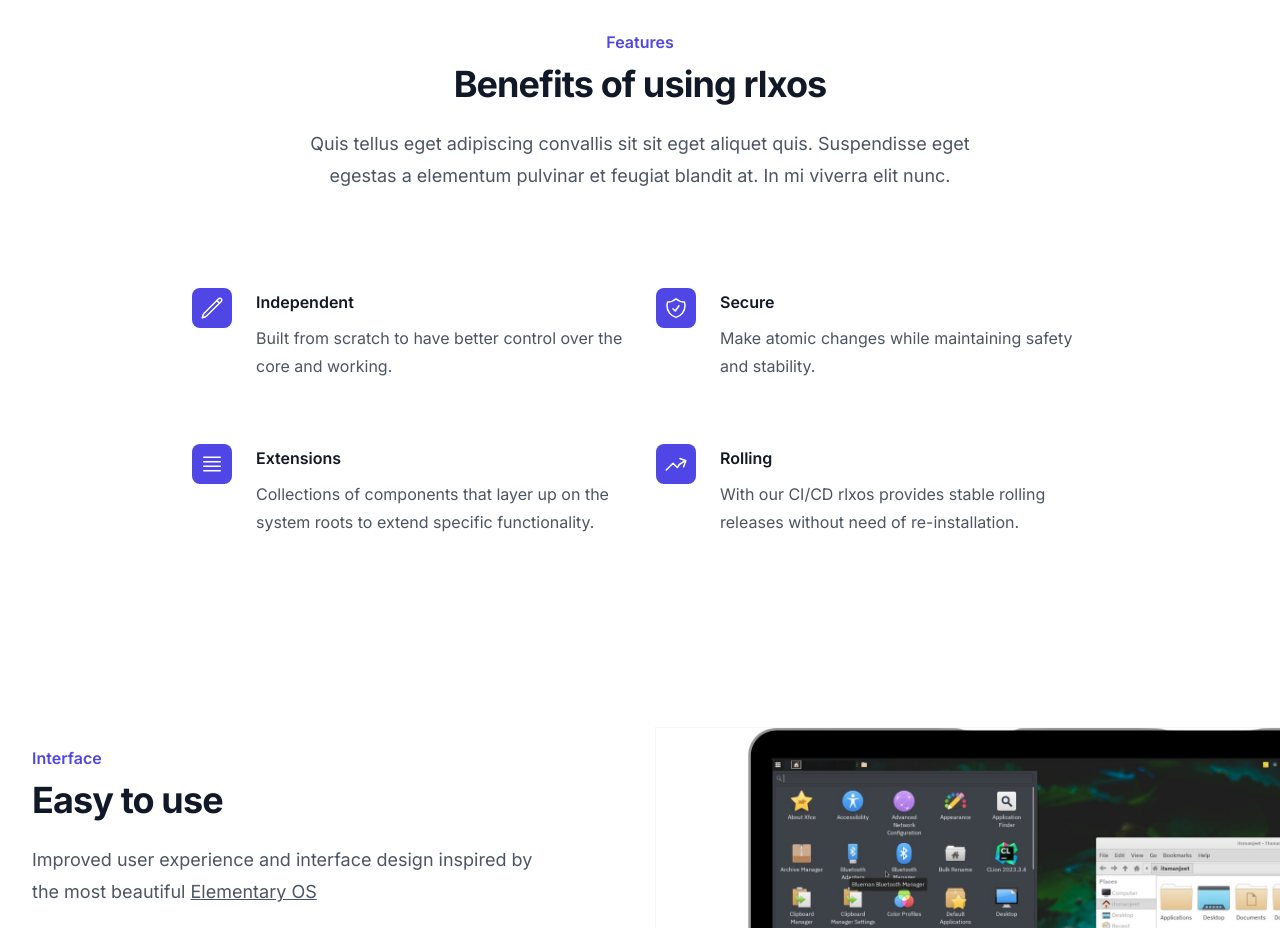
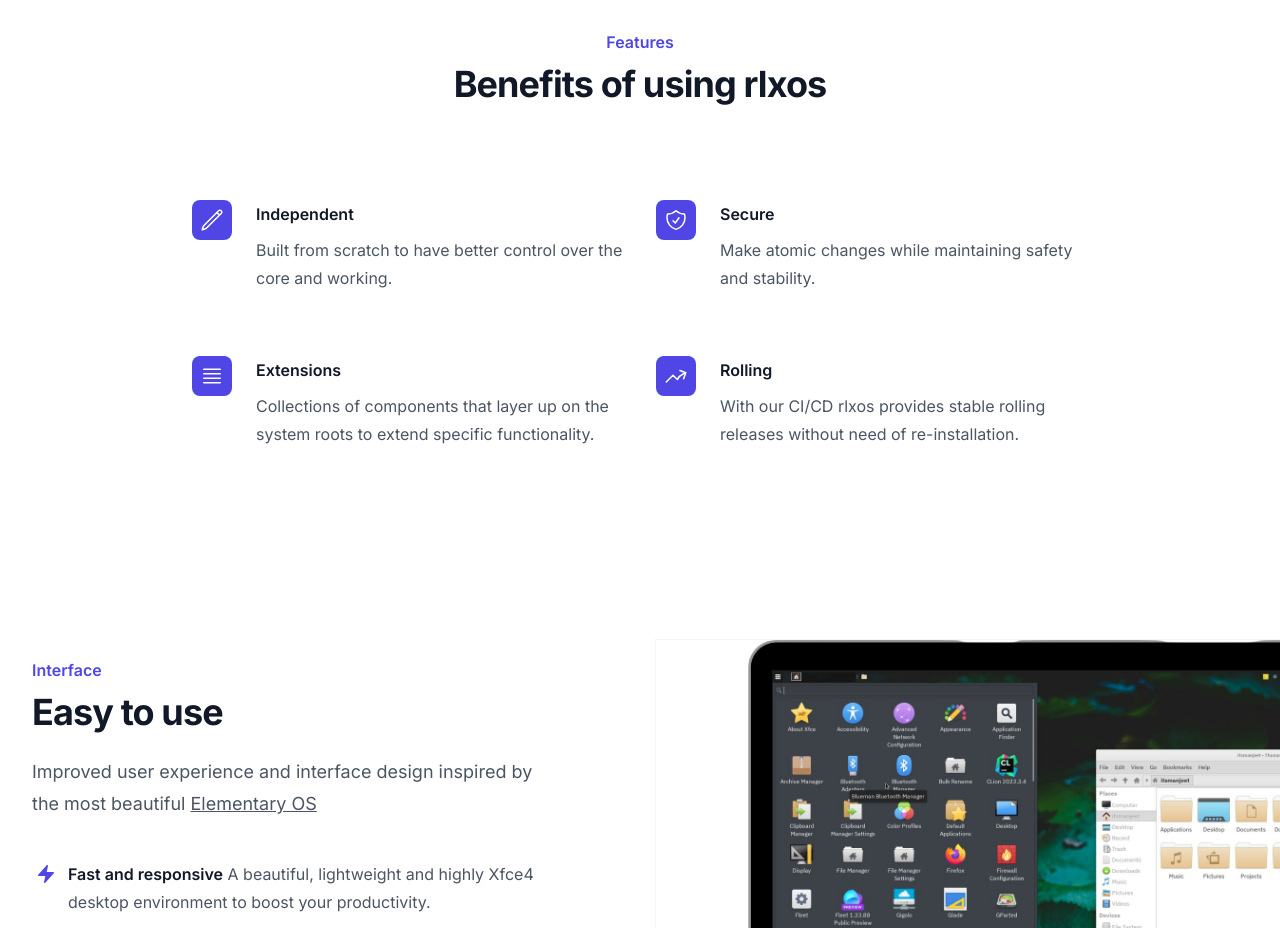
Before and after one commit to itsManjeet/rlxos.dev, a Next.js app: page / in a window 1280 px wide. Shown: the part 780-1708 px from the top of the page. Built offline with nearby package versions, Linux system fonts and the light colour scheme.

Commit message:
fixed features

```diff
--- a/components/Features.tsx
+++ b/components/Features.tsx
@@ -42,11 +42,7 @@
           <p className="mt-2 text-3xl font-bold tracking-tight text-gray-900 sm:text-4xl">
             Benefits of using rlxos
           </p>
-          <p className="mt-6 text-lg leading-8 text-gray-600">
-            Quis tellus eget adipiscing convallis sit sit eget aliquet quis.
-            Suspendisse eget egestas a elementum pulvinar et feugiat blandit at.
-            In mi viverra elit nunc.
-          </p>
+          <p className="mt-6 text-lg leading-8 text-gray-600"></p>
         </div>
         <div className="mx-auto mt-16 max-w-2xl sm:mt-20 lg:mt-24 lg:max-w-4xl">
           <dl className="grid max-w-xl grid-cols-1 gap-x-8 gap-y-10 lg:max-w-none lg:grid-cols-2 lg:gap-y-16">
```
